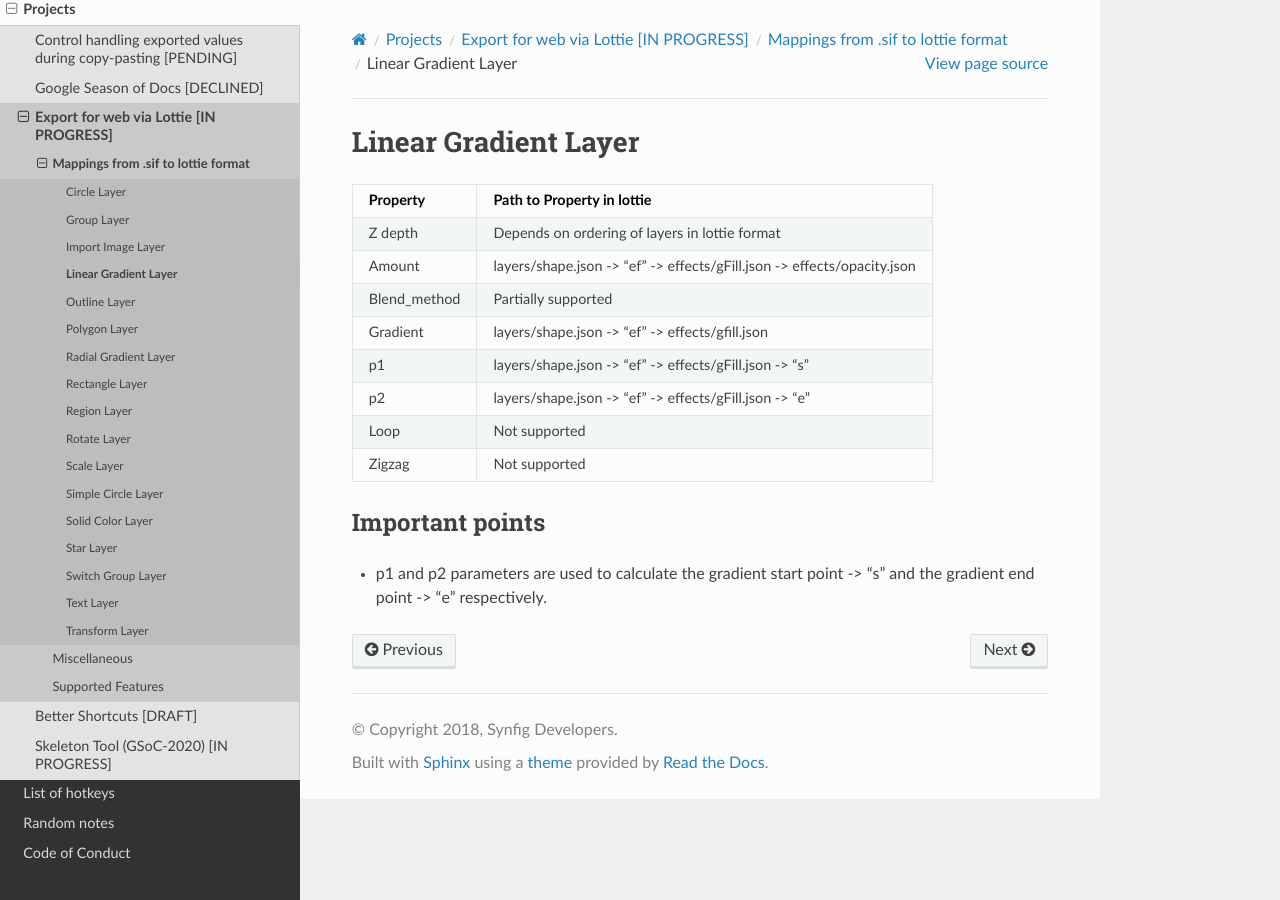
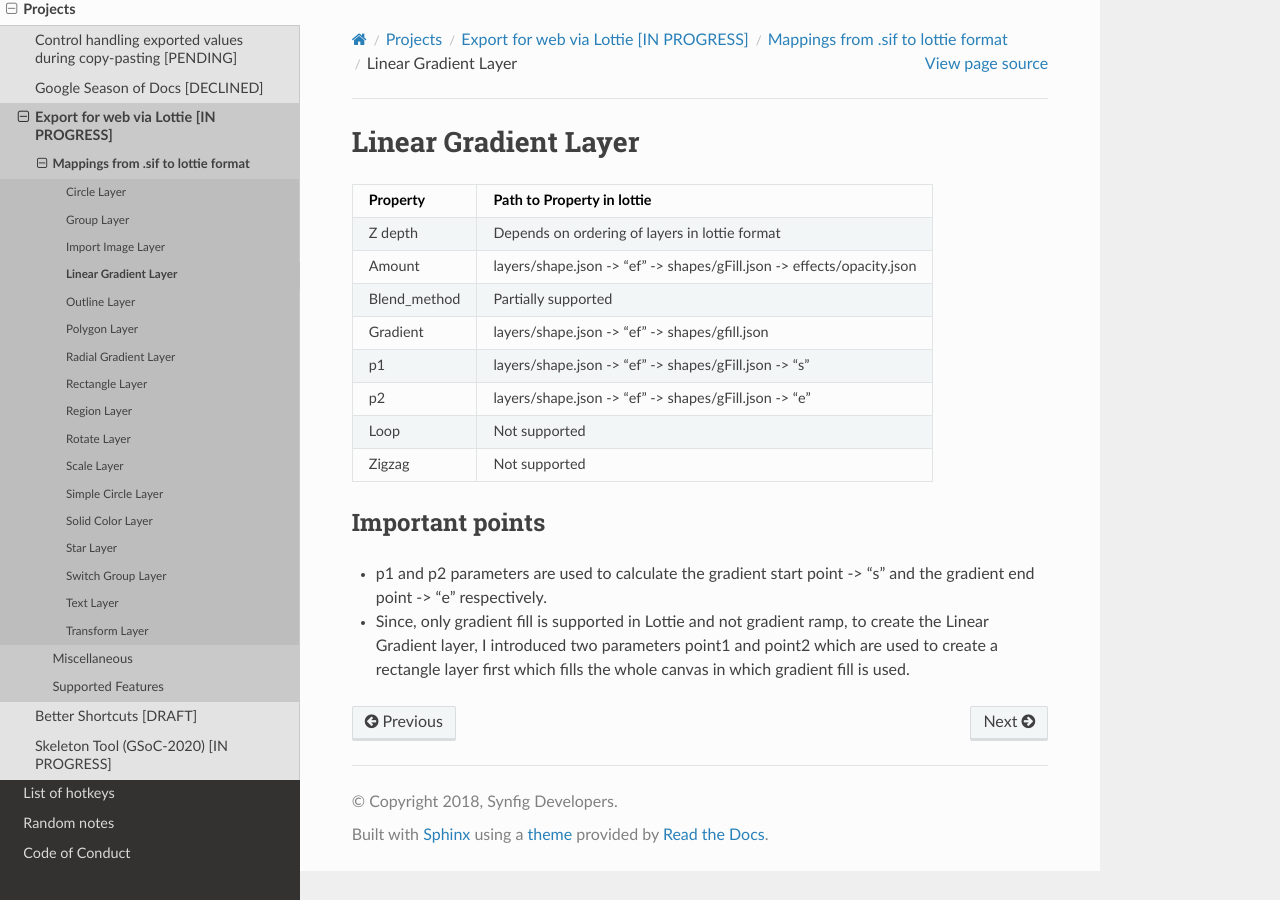
Before and after one commit to synfig/synfig-docs-dev, a Sphinx documentation site: the page built from docs/projects/lottie/layers/linear_gradient.rst, in a window 1280 px wide. Built offline with Sphinx 7.4.7 and the Read the Docs theme 2.0.0, drawn with Linux system fonts in a browser that asks for light colours.

Commit message:
Corrected formatting and added more information

```diff
--- a/docs/projects/lottie/layers/linear_gradient.rst
+++ b/docs/projects/lottie/layers/linear_gradient.rst
@@ -6,17 +6,17 @@ Linear Gradient Layer
 +=====================+===========================================================================+
 |       Z depth       |               Depends on ordering of layers in lottie format              |
 +---------------------+---------------------------------------------------------------------------+
-|        Amount       |   layers/shape.json -> "ef" -> effects/gFill.json -> effects/opacity.json |
+|       Amount        |   layers/shape.json -> "ef" -> shapes/gFill.json -> effects/opacity.json  |
 +---------------------+---------------------------------------------------------------------------+
-|     Blend_method    |Partially supported                                                        |
+|    Blend_method     |                            Partially supported                            |
 +---------------------+---------------------------------------------------------------------------+
-|        Gradient     |    layers/shape.json -> "ef" -> effects/gfill.json                        |
+|      Gradient       |               layers/shape.json -> "ef" -> shapes/gfill.json              |
 +---------------------+---------------------------------------------------------------------------+
-|       p1            |layers/shape.json ->  "ef" -> effects/gFill.json ->  "s"                   |
+|        p1           |             layers/shape.json ->  "ef" -> shapes/gFill.json ->  "s"       |
 +---------------------+---------------------------------------------------------------------------+
-|       p2            |layers/shape.json ->  "ef" -> effects/gFill.json ->  "e"                   |
+|        p2           |             layers/shape.json ->  "ef" -> shapes/gFill.json ->  "e"       |
 +---------------------+---------------------------------------------------------------------------+
-|      Loop           |                               Not supported                               |
+|       Loop          |                               Not supported                               |
 +---------------------+---------------------------------------------------------------------------+
 |      Zigzag         |                               Not supported                               |
 +---------------------+---------------------------------------------------------------------------+
@@ -25,3 +25,4 @@ Important points
 ----------------
 
 - p1 and p2 parameters are used to calculate the gradient start point -> "s" and the gradient end point -> "e" respectively.
+- Since, only gradient fill is supported in Lottie and not gradient ramp, to create the Linear Gradient layer, I introduced two parameters point1 and point2 which are used to create a rectangle layer first which fills the whole canvas in which gradient fill is used.
```
Also changed, not shown: docs/projects/lottie/layers/radial_gradient.rst (+8 -7 lines), docs/projects/lottie/supported.rst (+5 -5 lines).
